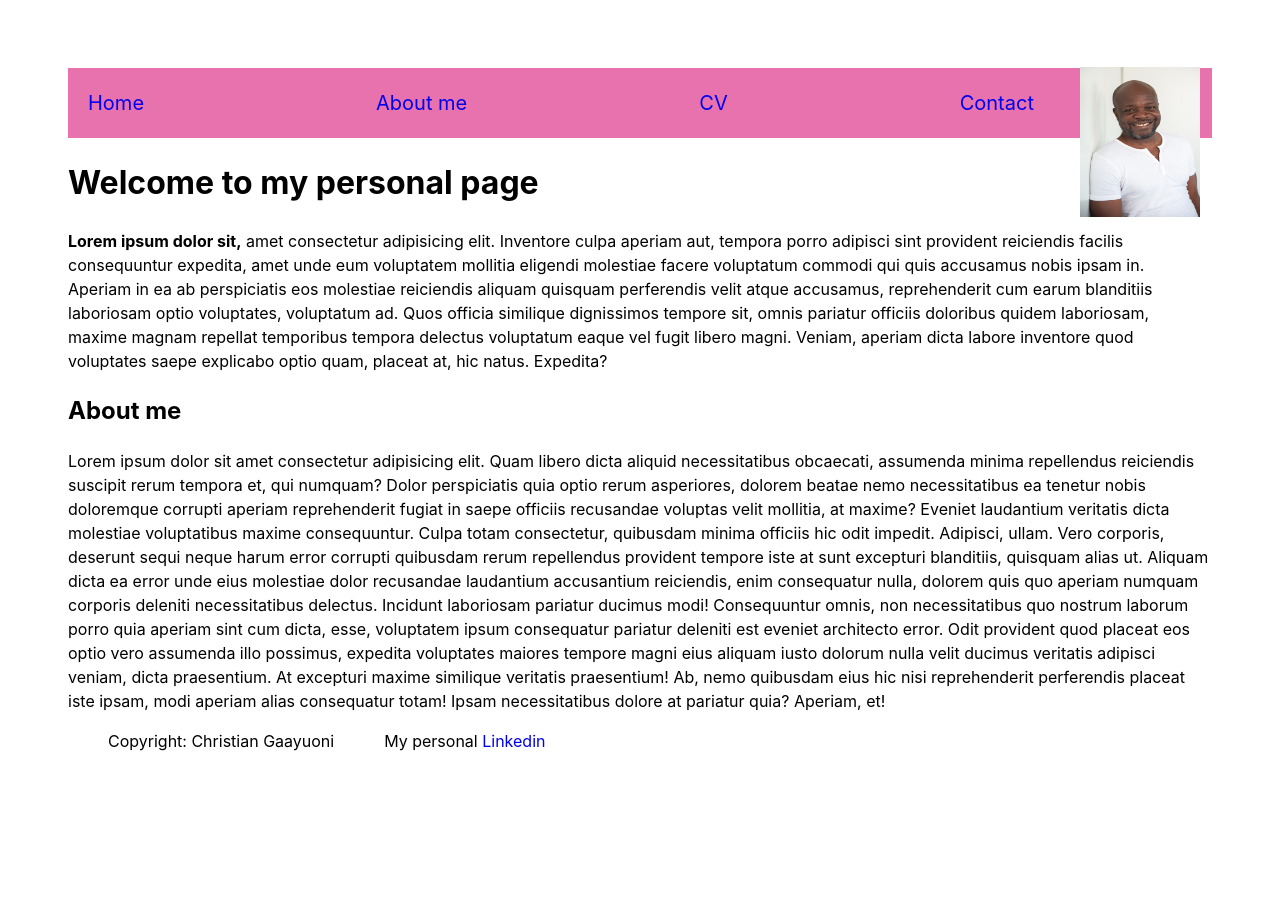
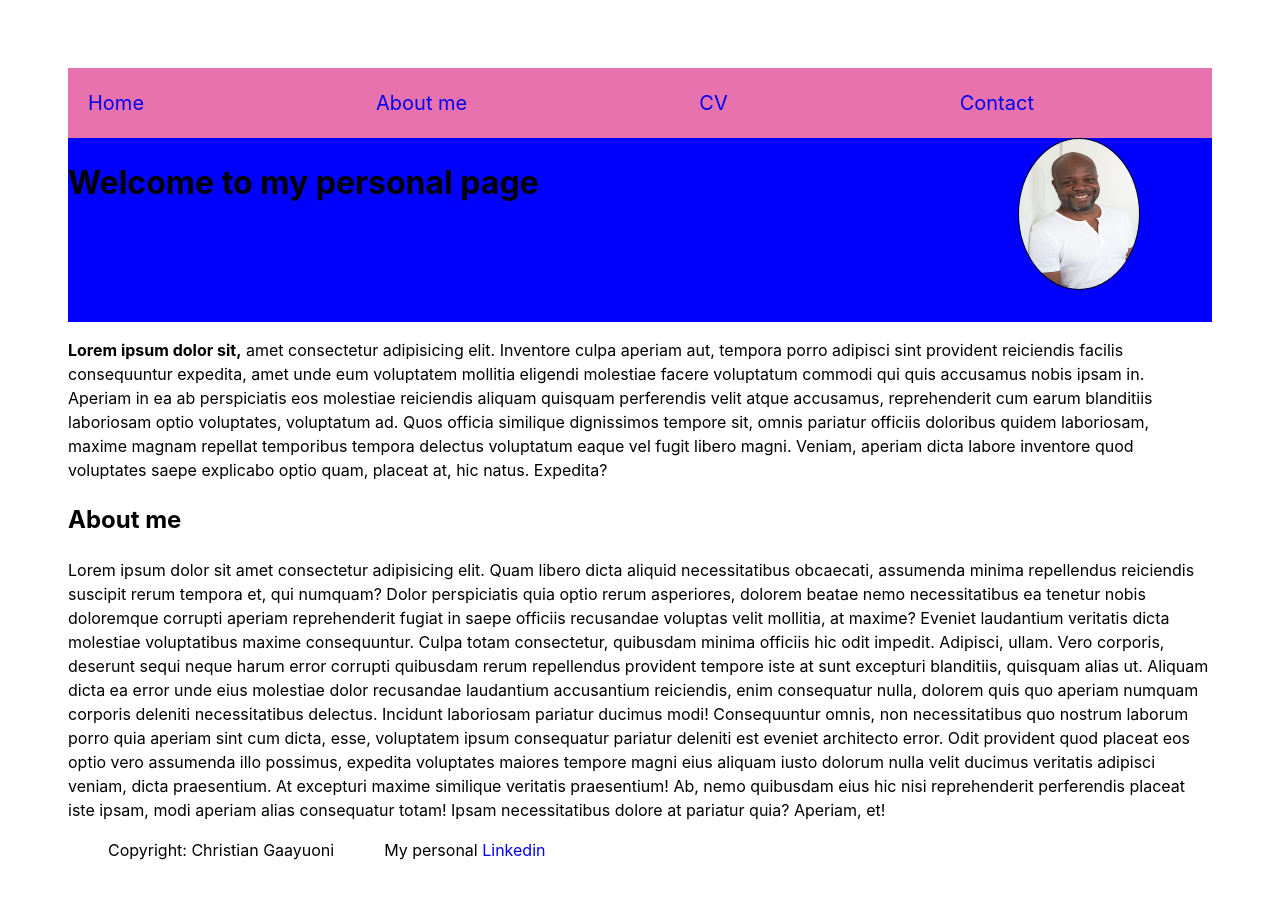
Before and after one commit to GaayuoniC/Gaayuoni-website-react, a React (Vite) app: page / in a window 1280 px wide. Shown: the top 898 px of the page. Before the commit the page ends 829 px from the top, so only its background shows below. Built offline with nearby package versions, Linux system fonts and the light colour scheme.

Commit message:
Add positions and links

```diff
--- /dev/null
+++ b/src/Pages/RootLayout.css
@@ -0,0 +1,16 @@
+.welcome{
+    display: flex;
+    flex-direction: row;
+    position: relative;
+    background-color: blue;
+    justify-content: space-between;
+
+}
+ img{
+    display: flex;
+    position: relative;
+    border: 1px solid black;
+   top: -1em;
+    right: 2em;
+    border-radius: 50%;
+}
--- a/src/Pages/RootLayout.jsx
+++ b/src/Pages/RootLayout.jsx
@@ -1,13 +1,22 @@
 import { NavBar } from "/src/components/NavBar";
 import { Footer } from "/src/components/Footer";
 import { Outlet } from "react-router-dom";
+import "../Pages/RootLayout.css";
 export function RootLayout() {
   return (
     <>
       <div className="nav-container-1">
         <NavBar />
         <main>
-          <h1>Welcome to my personal page</h1>
+          <div className="welcome">
+            <h1>Welcome to my personal page</h1>
+            <figure>
+              <img
+                src={"Chris.jpeg"}
+                alt="A picture of a man called Christian"
+              />
+            </figure>
+          </div>
 
           <Outlet />
         </main>
--- a/src/components/NavBar.css
+++ b/src/components/NavBar.css
@@ -1,6 +1,6 @@
 
 img {
-  position: absolute;
+  position: relative;
   right: 5em;
   top: 4.2em;
   width: 120px;
@@ -15,6 +15,7 @@ nav{
 .menu{
   display: flex;
   gap: 15vw;
+  flex-wrap: wrap;
 }
 .menu li{
 list-style-type:none;
--- a/src/components/NavBar.jsx
+++ b/src/components/NavBar.jsx
@@ -17,8 +17,10 @@ export function NavBar() {
           <NavLink to="/home">
             <li> Contact</li>
           </NavLink>
-          <img src={"Chris.jpeg"} alt="A picture of a man called Christian" />
+
+
         </div>
+
       </nav>
     </header>
   );
```
Also changed, not shown: src/main.jsx (+10 -1 lines).
